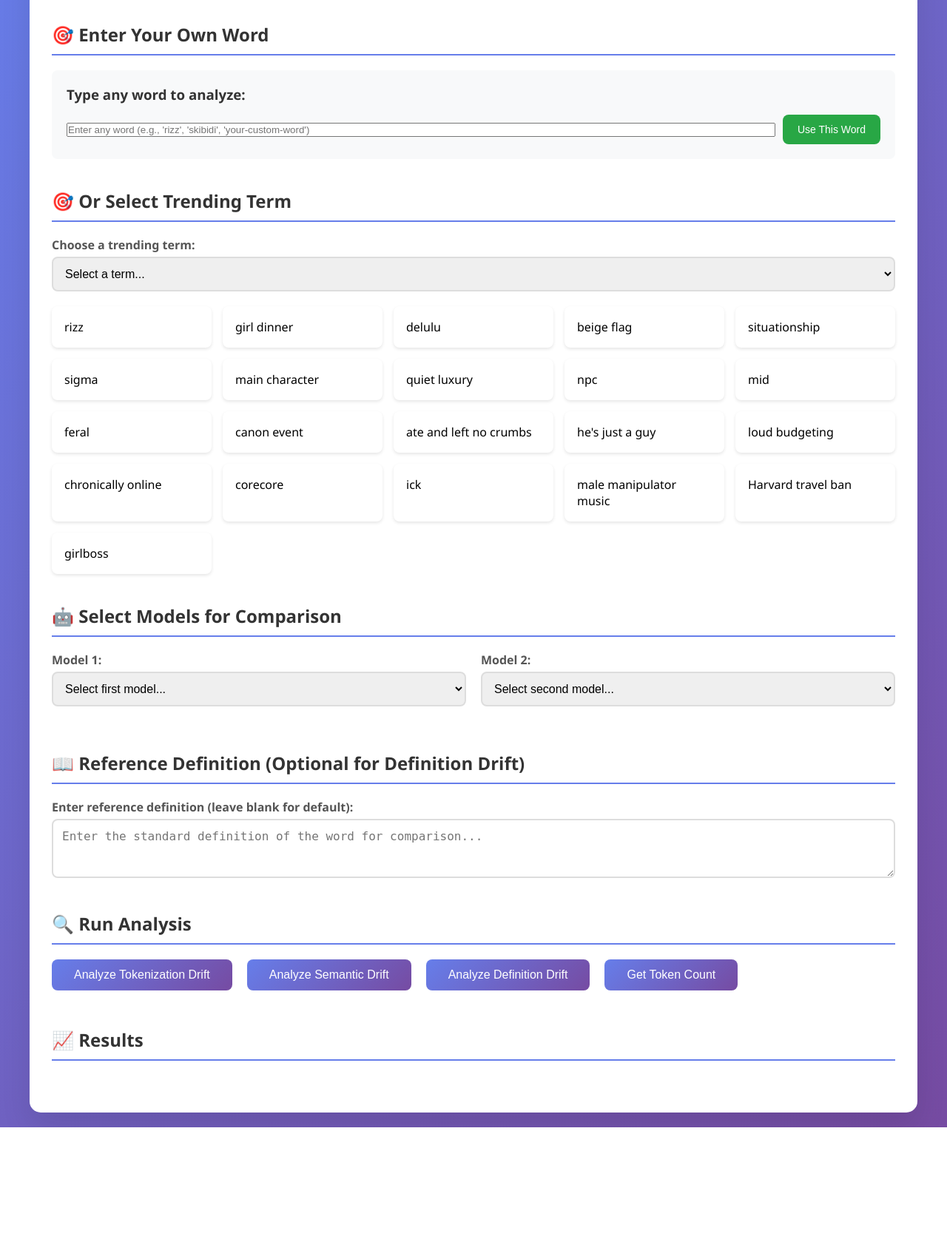
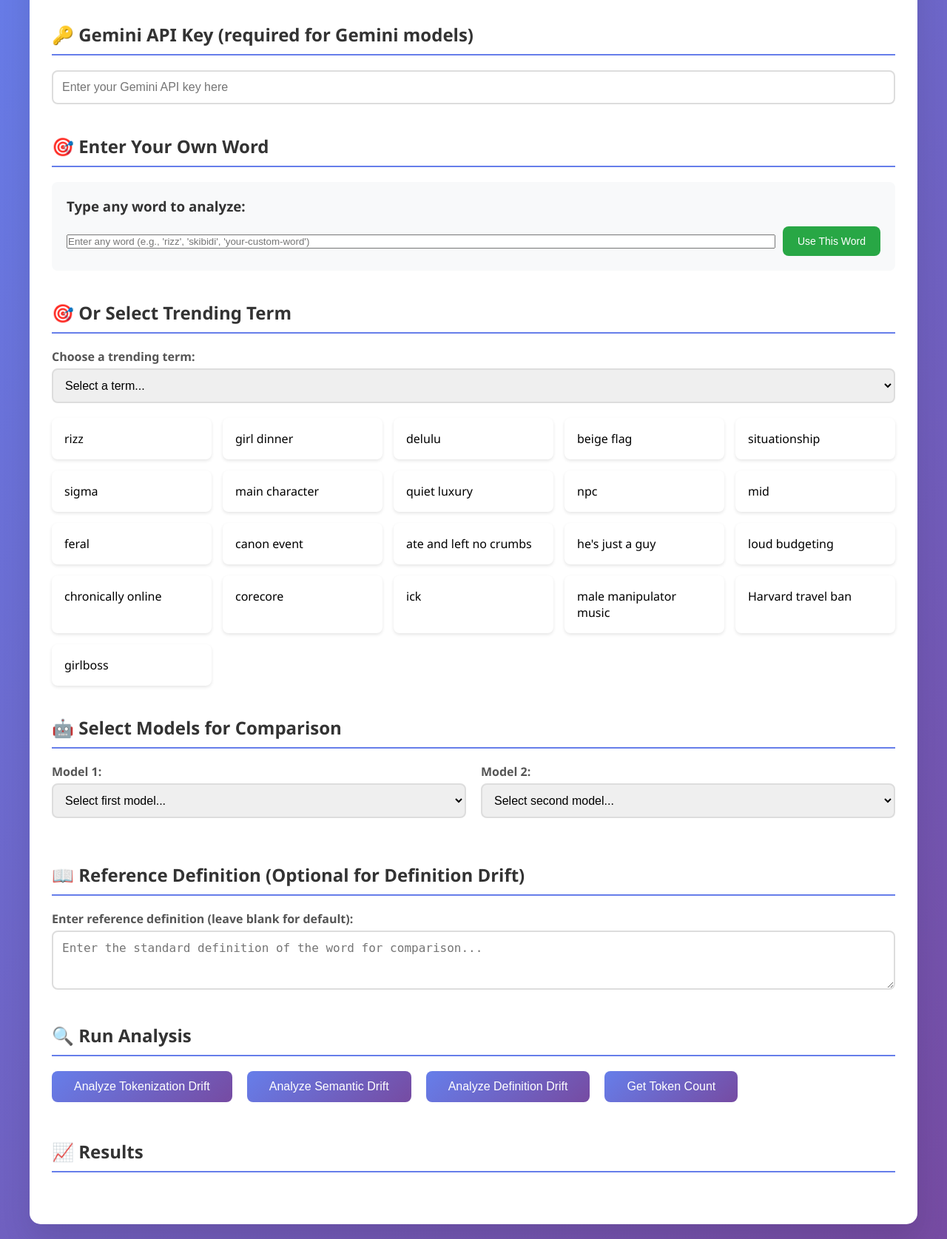
Before and after one commit to aryanthecar/Trending-Terms-vs.-Model-Vocabulary-Drift, a Flask app: page / in a window 1280 px wide. Shown: the part 169-1844 px from the top of the page at 74% size. Before the commit the page ends 1693 px from the top, so only its background shows below. Run offline with Flask 3, Linux system fonts and the light colour scheme.

Commit message:
feat: add Gemini API key support and update model selection for dashboard

```diff
--- a/dashboard/app.py
+++ b/dashboard/app.py
@@ -21,10 +21,13 @@ TRENDING_TERMS = [
     "male manipulator music", "Harvard travel ban", "girlboss"
 ]
 
-# Available models for drift analysis - using more compatible models
+# Available models for drift analysis - updated for Gemini and others
 AVAILABLE_MODELS = {
     "OpenAI Models (via tiktoken)": [
-        "gpt-4o-mini", "gpt-4-turbo", "gpt-4", "gpt-3.5-turbo"
+        "gpt2", "gpt-4o", "gpt-4o-mini", "gpt-4-turbo", "gpt-4", "gpt-3.5-turbo"
+    ],
+    "Gemini Models": [
+        "gemini-2.5-flash", "gemini-2.5-pro", "Gemini 1.5 Flash", "Gemini 1.5 Pro"
     ],
     "Hugging Face Models (via transformers)": [
         'HuggingFaceTB/SmolLM2-135M', "gpt2", "Qwen/Qwen3-0.6B", "google/gemma-3-1b-it"
@@ -70,13 +73,13 @@ def compute_tokenization_drift():
     word = data.get("word")
     model1 = data.get("model1")
     model2 = data.get("model2")
+    gemini_api = data.get("gemini_api", None)
 
     if not all([word, model1, model2]):
         return jsonify({"error": "Missing required parameters: word, model1, model2"}), 400
 
     try:
-        # For now, we'll use None for gemini_api since we're not implementing API keys yet
-        score = tokenization_drift(model1, model2, word, geminiAPI=None)
+        score = tokenization_drift(model1, model2, word, geminiAPI=gemini_api)
 
         if score is None:
             return jsonify({"error": "Failed to compute tokenization drift"}), 500
@@ -99,13 +102,13 @@ def compute_semantic_drift():
     word = data.get("word")
     model1 = data.get("model1")
     model2 = data.get("model2")
+    gemini_api = data.get("gemini_api", None)
 
     if not all([word, model1, model2]):
         return jsonify({"error": "Missing required parameters: word, model1, model2"}), 400
 
     try:
-        # For now, we'll use None for gemini_api since we're not implementing API keys yet
-        score = semantic_drift(model1, model2, word, geminiAPI=None)
+        score = semantic_drift(model1, model2, word, geminiAPI=gemini_api)
 
         if score is None:
             return jsonify({"error": "Failed to compute semantic drift"}), 500
@@ -159,15 +162,17 @@ def compute_definition_drift():
 def get_token_count(term):
     """Get token count for a term using different models"""
     model = request.args.get('model', 'gpt2')
+    gemini_api = request.args.get('gemini_api', None)
 
     try:
-        # Determine which tokenizer to use based on model
         tiktoken_models = {
-            'gpt-4o-mini', 'gpt-4-turbo', 'gpt-4', 'gpt-3.5-turbo'
+            'gpt2', 'gpt-4o', 'gpt-4o-mini', 'gpt-4-turbo', 'gpt-4', 'gpt-3.5-turbo'
         }
 
         if model in tiktoken_models:
             token_count = count_tokens_openAI(term, model)
+        elif 'gemini' in model.lower():
+            token_count = count_tokens_gemini(term, gemini_api, model)
         else:
             token_count = count_tokens_transformers(term, model)
 
--- a/dashboard/templates/index.html
+++ b/dashboard/templates/index.html
@@ -260,6 +260,13 @@
         </div>
 
         <div class="content">
+            <!-- Gemini API Key Input -->
+            <div class="section">
+                <h2>🔑 Gemini API Key (required for Gemini models)</h2>
+                <div class="form-group">
+                    <input type="password" id="geminiApiKey" placeholder="Enter your Gemini API key here" style="width:100%;" />
+                </div>
+            </div>
             <!-- Custom Word Input -->
             <div class="section">
                 <h2>🎯 Enter Your Own Word</h2>
@@ -335,6 +342,13 @@
         let availableModels = {};
         let trendingTerms = [];
         let currentWord = '';
+
+        function isGeminiModel(model) {
+            return model && model.toLowerCase().includes('gemini');
+        }
+        function getGeminiApiKey() {
+            return document.getElementById('geminiApiKey').value.trim();
+        }
 
         // Load data on page load
         document.addEventListener('DOMContentLoaded', function() {
@@ -464,9 +478,14 @@
             const word = getCurrentWord();
             const model1 = document.getElementById('model1Select').value;
             const model2 = document.getElementById('model2Select').value;
+            const geminiApi = (isGeminiModel(model1) || isGeminiModel(model2)) ? getGeminiApiKey() : null;
 
             if (!word || !model1 || !model2) {
                 showError('Please enter a word and select two models');
+                return;
+            }
+            if ((isGeminiModel(model1) || isGeminiModel(model2)) && !geminiApi) {
+                showError('Gemini API key required for Gemini models');
                 return;
             }
 
@@ -475,13 +494,10 @@
             try {
                 const response = await fetch('/api/drift/tokenization', {
                     method: 'POST',
-                    headers: {
-                        'Content-Type': 'application/json',
-                    },
+                    headers: { 'Content-Type': 'application/json' },
                     body: JSON.stringify({
-                        word: word,
-                        model1: model1,
-                        model2: model2
+                        word, model1, model2,
+                        gemini_api: geminiApi || undefined
                     })
                 });
 
@@ -501,9 +517,14 @@
             const word = getCurrentWord();
             const model1 = document.getElementById('model1Select').value;
             const model2 = document.getElementById('model2Select').value;
+            const geminiApi = (isGeminiModel(model1) || isGeminiModel(model2)) ? getGeminiApiKey() : null;
 
             if (!word || !model1 || !model2) {
                 showError('Please enter a word and select two models');
+                return;
+            }
+            if ((isGeminiModel(model1) || isGeminiModel(model2)) && !geminiApi) {
+                showError('Gemini API key required for Gemini models');
                 return;
             }
 
@@ -512,13 +533,10 @@
             try {
                 const response = await fetch('/api/drift/semantic', {
                     method: 'POST',
-                    headers: {
-                        'Content-Type': 'application/json',
-                    },
+                    headers: { 'Content-Type': 'application/json' },
                     body: JSON.stringify({
-                        word: word,
-                        model1: model1,
-                        model2: model2
+                        word, model1, model2,
+                        gemini_api: geminiApi || undefined
                     })
                 });
 
@@ -581,16 +599,21 @@
         async function getTokenCount() {
             const word = getCurrentWord();
             const model = document.getElementById('model1Select').value;
+            const geminiApi = isGeminiModel(model) ? getGeminiApiKey() : null;
 
             if (!word || !model) {
                 showError('Please enter a word and select a model');
+                return;
+            }
+            if (isGeminiModel(model) && !geminiApi) {
+                showError('Gemini API key required for Gemini models');
                 return;
             }
 
             showLoading('Getting token count...');
 
             try {
-                const response = await fetch(`/api/tokens/${encodeURIComponent(word)}?model=${encodeURIComponent(model)}`);
+                const response = await fetch(`/api/tokens/${encodeURIComponent(word)}?model=${encodeURIComponent(model)}${geminiApi ? `&gemini_api=${encodeURIComponent(geminiApi)}` : ''}`);
                 const result = await response.json();
 
                 if (response.ok) {
```
Also changed, not shown: dashboard/README.md.
